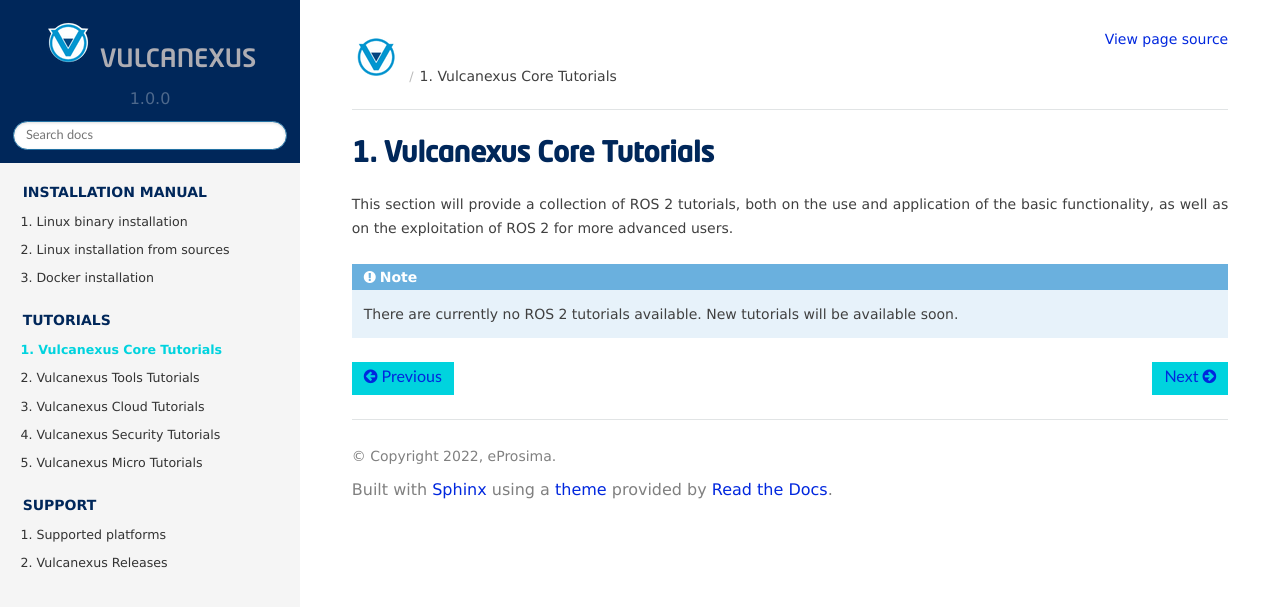
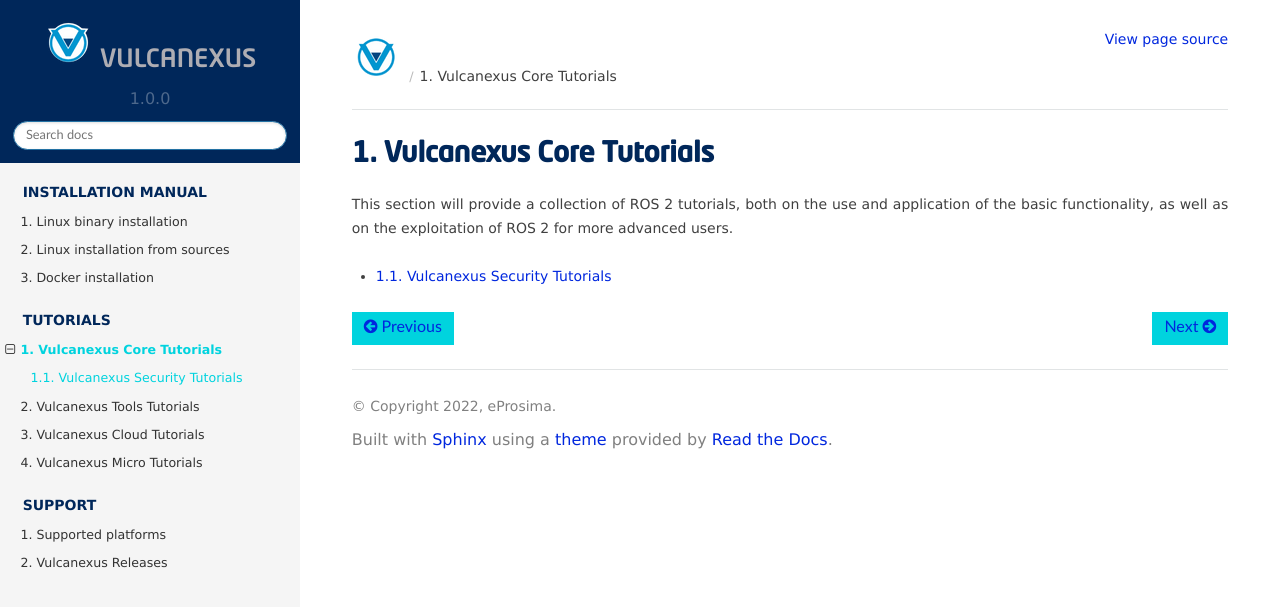
Before and after one commit to eProsima/vulcanexus, a Sphinx documentation site: the page built from docs/rst/tutorials/core/ros2_tutorials.rst, in a window 1280 px wide. Shown: the top 607 px of the page. Built offline with Sphinx 7.4.7 and the Read the Docs theme 2.0.0, drawn with Linux system fonts in a browser that asks for light colours.

Commit message:
Move security tutorials and add security introduction (#51)
* Move security tutorials and add intro

Signed-off-by: RaulSanchez <raul@eprosima.com>

* Apply suggested changes

Signed-off-by: RaulSanchez <raul@eprosima.com>

```diff
--- a/docs/index.rst
+++ b/docs/index.rst
@@ -51,7 +51,6 @@
    /rst/tutorials/core/ros2_tutorials
    /rst/tutorials/tools/tools_tutorials
    /rst/tutorials/cloud/cloud_tutorials
-   /rst/tutorials/security/security_tutorials
    /rst/tutorials/micro/micro_tutorials
 
 .. toctree::
--- a/docs/rst/tutorials/core/ros2_tutorials.rst
+++ b/docs/rst/tutorials/core/ros2_tutorials.rst
@@ -5,6 +5,7 @@
 
 This section will provide a collection of ROS 2 tutorials, both on the use and application of the basic functionality, as well as on the exploitation of ROS 2 for more advanced users.
 
-.. note::
+.. toctree::
+    :maxdepth: 1
 
-    There are currently no ROS 2 tutorials available. New tutorials will be available soon.
+    security/security_tutorials
```
Also changed, not shown: docs/rst/tutorials/core/security/security_tutorials.rst (added, +15 -0 lines), docs/rst/tutorials/security/security_tutorials.rst (deleted, +0 -9 lines), docs/rst/tutorials/core/security/pkcs11/pkcs11.rst (renamed from docs/rst/tutorials/security/pkcs11/pkcs11.rst).
